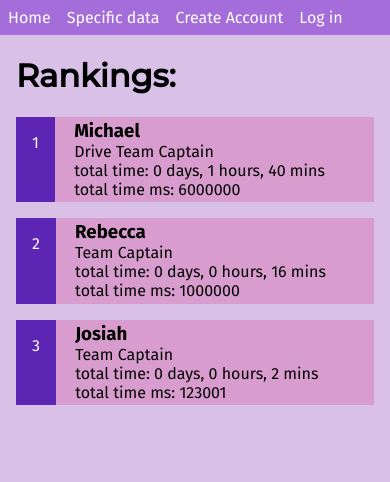
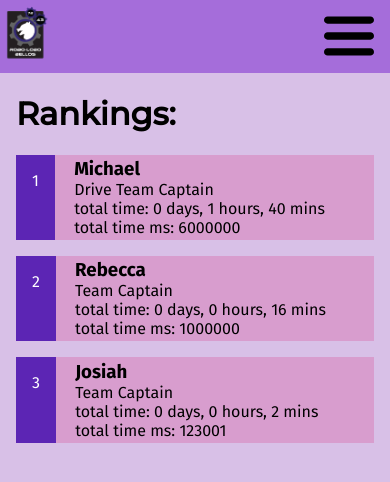
Before and after one commit to lobobellos/time-tracker, a Vue app: page / in a window 390 px wide. Shown: the top 482 px of the page. Built offline with nearby package versions, Linux system fonts and the light colour scheme.

Commit message:
update navbar

```diff
--- a/src/components/Top.vue
+++ b/src/components/Top.vue
@@ -1,22 +1,30 @@
 <template>
-  <div class="container">
-    <div class="item">
-      <router-link to="/">Home</router-link>
+  <div class="container" v-if="width > 600">
+    <router-link to="/">
+      <img src="../assets/teamLogo.png" alt="team logo" id="logo">
+    </router-link>
+    <router-link to="/lookByDay">Specific data</router-link>
+    <router-link v-if="!isLoggedIn" to="/createAcct">Create Account</router-link>
+    <router-link v-if="!isLoggedIn" to="/login">Log in</router-link>
+    <router-link v-else to="/myAcct">My Account</router-link>
+  </div>
+  <div class="withDropdown" v-else>
+    <div class="container">
+      <router-link to="/">
+        <img src="../assets/teamLogo.png" alt="logo" id="logo">
+      </router-link>
+      <div class="threeLineContainer">
+        <img src="../assets/threeLines.svg" alt="pages" id="threeLines"
+          :style="{ transform: `rotate(${dropdown.rotation}deg)` }"
+          @click="dropdownToggle" >
+      </div>
     </div>
-    <div class="item">
+    <div class="dropdown" v-if="dropdown.isOpen">
       <router-link to="/lookByDay">Specific data</router-link>
+      <router-link v-if="!isLoggedIn" to="/createAcct">Create Account</router-link>
+      <router-link v-if="!isLoggedIn" to="/login">Log in</router-link>
+      <router-link v-else to="/myAcct">My Account</router-link>
     </div>
-    <div class="item" v-if="!isLoggedIn">
-      <router-link to="/createAcct">Create Account</router-link>
-    </div>
-    <div class="item" v-if="!isLoggedIn">
-      <router-link to="/login">Log in</router-link>
-    </div>
-    <div class="item" v-else>
-      <router-link to="/myAcct">My Account</router-link>
-    </div>
-
-
   </div>
 </template>
 
@@ -25,35 +33,74 @@
 import Cookies from 'js-cookie'
 
 export default {
-  name:"top",
-  data(){
-    return{
-      width: window.innerWidth,
-      isLoggedIn:Cookies.get('pin') != undefined
+  name: "top",
+  created() {
+    window.onresize = () => {
+      this.width = window.innerWidth
     }
   },
-  mounted(){
-    console.log(this.isLoggedIn)
-  }
+  data() {
+    return {
+      width: window.innerWidth,
+      isLoggedIn: Cookies.get('pin') != undefined,
+      dropdown: {
+        isOpen: false,
+        rotation: 0,
+      },
+    }
+  },
+  methods: {
+    dropdownToggle() {
+      this.dropdown.isOpen = !this.dropdown.isOpen
+      this.rotateImage()
+    },
+    rotateImage() {
+      this.dropdown.rotation = this.dropdown.rotation == 0 ? -90 : 0
+    }
+  },
 }
-
-
 </script>
 
 <style scoped>
-
-.container{
-  display:flex;
+.container {
+  display: flex;
   flex-direction: row;
   background-color: rgb(165, 109, 218);
 }
 
-.item{
-  margin: 0.5rem;
-  font-family: 'Fira Sans', sans-serif;
+.dropdown {
+  background-color: rgb(165, 109, 218);
+  padding: 0.5rem;
 }
 
-.item *{
+#logo {
+  align-self: left;
+  width: 50px;
+}
+
+.threeLineContainer {
+  display:flex;
+  margin-left: auto;
+  margin-right: 1rem;
+  align-items: center;
+}
+
+#threeLines {
+
+  width: 50px;
+  height:50px;
+  transition: transform 100ms ease-in-out;
+  clip: rect(0,50,0,50);
+}
+
+a {
+  margin-bottom: 0.5rem;
+  font-family: 'Fira Sans', sans-serif;
+  font-size: 1.5rem;
+  font-weight: 400;
+  display: flex;
+  align-items: flex-end;
+  text-align: bottom;
   text-decoration: none;
   color: rgb(255, 255, 255);
 }
```
